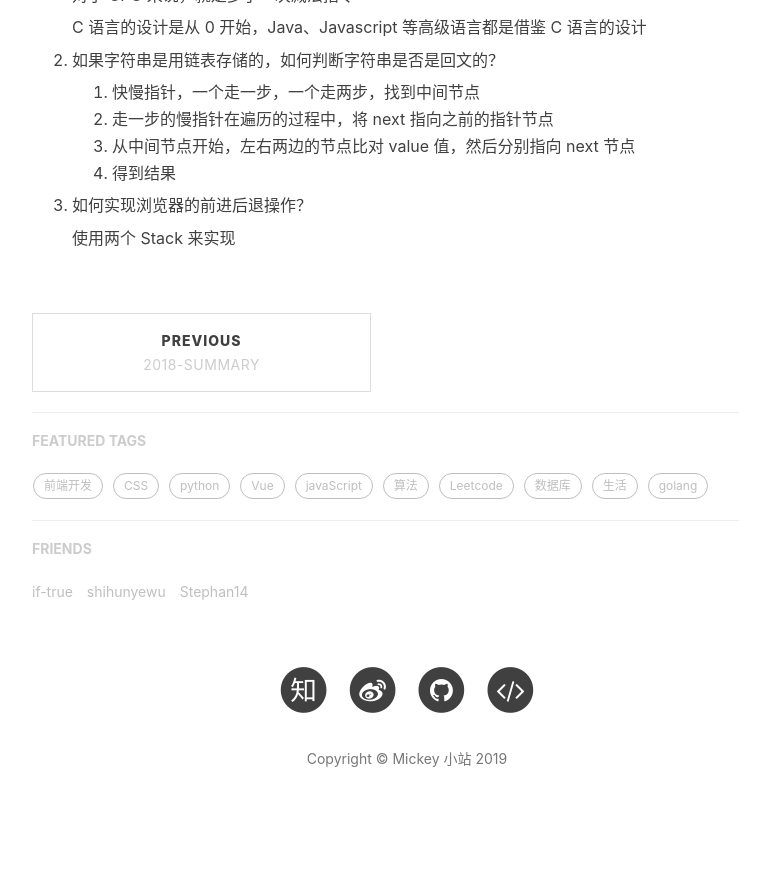
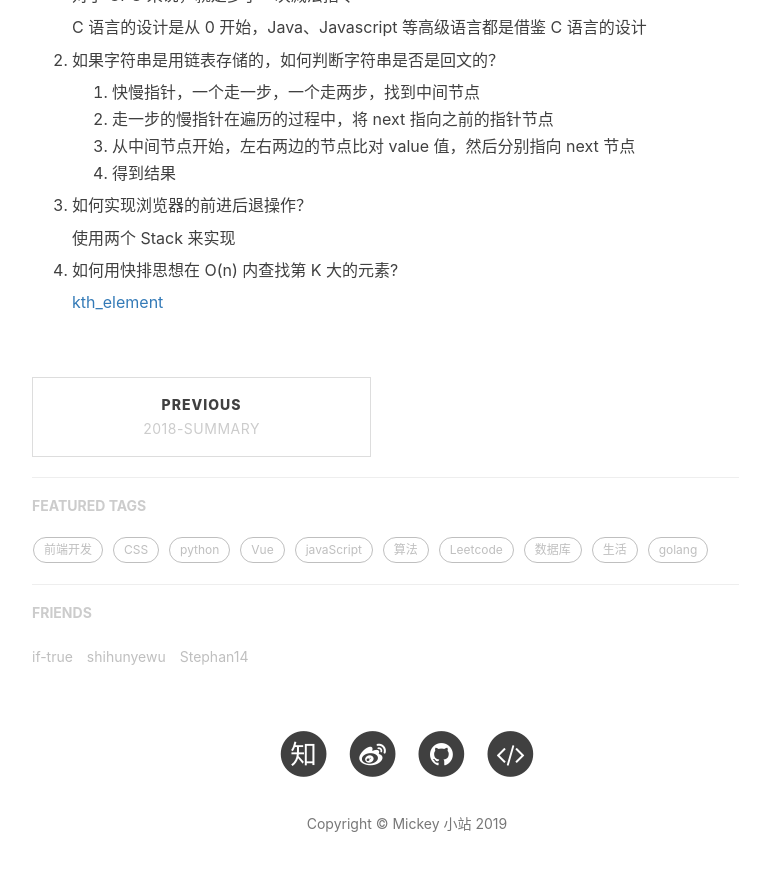
Before and after one commit to mickey0524/mickey0524.github.io, a Jekyll site: the page built from _posts/2019-02-16-jike-algo.md, in a window 1280 px wide and 900 px high, scrolled down 938 px. Shown: the top 871 px of the window, without its empty margins (233-1003 px from the left). Built offline with Jekyll 4.4.1, drawn with Linux system fonts in a browser that asks for light colours; nearby versions of some CDN libraries; comment, search, counter and statistics services are not loaded; before the commit the page ends 1774 px from its top, so only the background shows below that.

Commit message:
feat(jike algo): add kth element

```diff
--- a/_posts/2019-02-16-jike-algo.md
+++ b/_posts/2019-02-16-jike-algo.md
@@ -39,3 +39,7 @@ tags:
 3. 如何实现浏览器的前进后退操作？
 
     使用两个 Stack 来实现
+
+4. 如何用快排思想在 O(n) 内查找第 K 大的元素?
+
+    [kth_element](https://github.com/mickey0524/classical-data-structure-algorithm/blob/master/kth_element.py)
```
